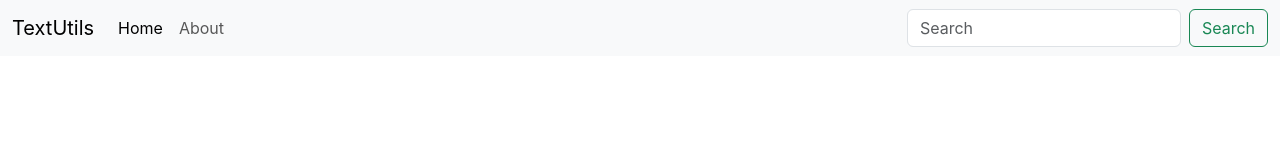
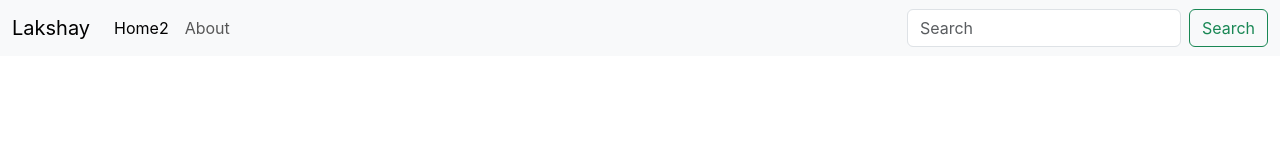
Before and after one commit to lakshayletsgo/ReactJs, a React (Create React App) app: page / in a window 1280 px wide. Shown: the top 160 px of the page. Built offline with nearby package versions, Linux system fonts and the light colour scheme.

Commit message:
Props and PropTypes

```diff
--- a/src/App.js
+++ b/src/App.js
@@ -1,31 +1,13 @@
 // import logo from './logo.svg';
 import './App.css';
+import Navbar from './components/Navbar';
 
 function App() {
   return (
     <>
-    <nav className="navbar navbar-expand-lg bg-body-tertiary">
-  <div className="container-fluid">
-    <a className="navbar-brand" href="/">TextUtils</a>
-    <button className="navbar-toggler" type="button" data-bs-toggle="collapse" data-bs-target="#navbarSupportedContent" aria-controls="navbarSupportedContent" aria-expanded="false" aria-label="Toggle navigation">
-      <span className="navbar-toggler-icon"></span>
-    </button>
-    <div className="collapse navbar-collapse" id="navbarSupportedContent">
-      <ul className="navbar-nav me-auto mb-2 mb-lg-0">
-        <li className="nav-item">
-          <a className="nav-link active" aria-current="page" href="/">Home</a>
-        </li>
-        <li className="nav-item">
-          <a className="nav-link" href="/">About</a>
-        </li>
-        </ul>
-      <form className="d-flex" role="search">
-        <input className="form-control me-2" type="search" placeholder="Search" aria-label="Search"/>
-        <button className="btn btn-outline-success" type="submit">Search</button>
-      </form>
-    </div>
-  </div>
-</nav>
+
+{/* <Navbar title="Lakshay" home="Home2"/> */}
+<Navbar  home="Home2"/>
     </>
   );
 }
--- /dev/null
+++ b/src/components/Navbar.js
@@ -0,0 +1,39 @@
+import React from 'react'
+import PropTypes from 'prop-types'
+
+
+export default function Navbar(props) {
+  return (
+    <nav className="navbar navbar-expand-lg bg-body-tertiary">
+  <div className="container-fluid">
+    <a className="navbar-brand" href="/">{props.title}</a>
+    <button className="navbar-toggler" type="button" data-bs-toggle="collapse" data-bs-target="#navbarSupportedContent" aria-controls="navbarSupportedContent" aria-expanded="false" aria-label="Toggle navigation">
+      <span className="navbar-toggler-icon"></span>
+    </button>
+    <div className="collapse navbar-collapse" id="navbarSupportedContent">
+      <ul className="navbar-nav me-auto mb-2 mb-lg-0">
+        <li className="nav-item">
+          <a className="nav-link active" aria-current="page" href="/">{props.home}</a>
+        </li>
+        <li className="nav-item">
+          <a className="nav-link" href="/">About</a>
+        </li>
+        </ul>
+      <form className="d-flex" role="search">
+        <input className="form-control me-2" type="search" placeholder="Search" aria-label="Search"/>
+        <button className="btn btn-outline-success" type="submit">Search</button>
+      </form>
+    </div>
+  </div>
+</nav>
+  )
+}
+
+Navbar.propTypes={
+  title:PropTypes.string.isRequired,
+  about:PropTypes.string,
+}
+
+Navbar.defaultProps={
+  title:"Lakshay",
+};
```
